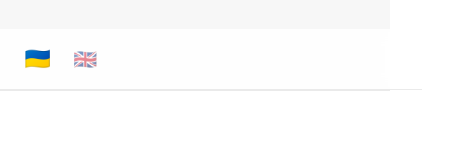
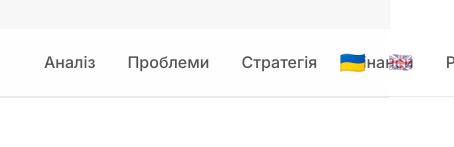
Before and after one commit to thesevenagency/weddingmeeting, a plain HTML site: page index.html in a window 390 px wide. Shown: the part 386-533 px from the top of the page, 454 px wide, since content can reach past the window. Drawn offline with nearby package versions, Linux system fonts and the light colour scheme.

Commit message:
Update index.html

```diff
--- a/index.html
+++ b/index.html
@@ -4,8 +4,6 @@
     <meta charset="UTF-8">
     <meta name="viewport" content="width=device-width, initial-scale=1.0">
     <title data-key="pageTitle">Стратегічна зустріч: Аналіз та план дій</title>
-
-    <link rel="icon" type="image/svg+xml" href="favicon.svg">
 
     <style>
         @import url('https://fonts.googleapis.com/css2?family=Inter:wght@400;500;700&display=swap');
@@ -118,7 +116,7 @@
         }
 
         main {
-            max-width: 1400px;
+            max-width: 1100px;
             margin: 0 auto;
             padding: 0 2rem;
         }
@@ -310,15 +308,15 @@
             header p { font-size: 1rem; }
             h2 { font-size: 2rem; }
             nav {
-                justify-content: space-between;
-                padding: 0.75rem 1rem;
+                overflow-x: auto;
+                justify-content: flex-start;
             }
-            .nav-links {
-               display: none; /* Скрываем текстовые ссылки на мобильных */
+            .nav-links a {
+                padding: 0.5rem 0.75rem;
             }
             .lang-switcher {
-                position: static; /* Возвращаем в поток на мобильных */
-                transform: none;
+                margin-left: auto;
+                padding-left: 0.5rem;
             }
             main { padding: 0 1rem; }
         }
@@ -518,7 +516,7 @@
           en: {
             pageTitle: "Strategic Meeting: Analysis and Action Plan",
             mainTitle: "Strategic Meeting: 2025 Analysis and Action Plan",
-            mainSubtitle: "Wedding Department: First Half Summary, Anti-Crisis Plan, and Key Decisions",
+            mainSubtitle: "Wedding Department: H1 Summary, Anti-Crisis Plan, and Key Decisions",
             navAnalysis: "Analysis",
             navProblems: "Problems",
             navStrategy: "Strategy",
@@ -727,7 +725,7 @@
 
                 [{ id: 'salesChart', d24: 286306, d25: 174026 }, { id: 'leadsChart', d24: 375, d25: 304 }, { id: 'avgCheckChart', d24: 7800, d25: 5826 }].forEach(d => {
                     const canvas = document.getElementById(d.id);
-                    if (canvas) chartInstances[d.id].push(new Chart(canvas.getContext('2d'), { type: 'bar', data: { labels: ['2024', '2025'], datasets: [{ data: [d.d24, d.d25], backgroundColor: ['#A1A1A6', '#D73845'], barThickness: 50, borderRadius: 4 }] }, options: barOptions }));
+                    if (canvas) chartInstances[d.id] = new Chart(canvas.getContext('2d'), { type: 'bar', data: { labels: ['2024', '2025'], datasets: [{ data: [d.d24, d.d25], backgroundColor: ['#A1A1A6', '#D73845'], barThickness: 50, borderRadius: 4 }] }, options: barOptions });
                 });
 
                 const monthlyCanvas = document.getElementById('monthlyLeadsChart');
```
